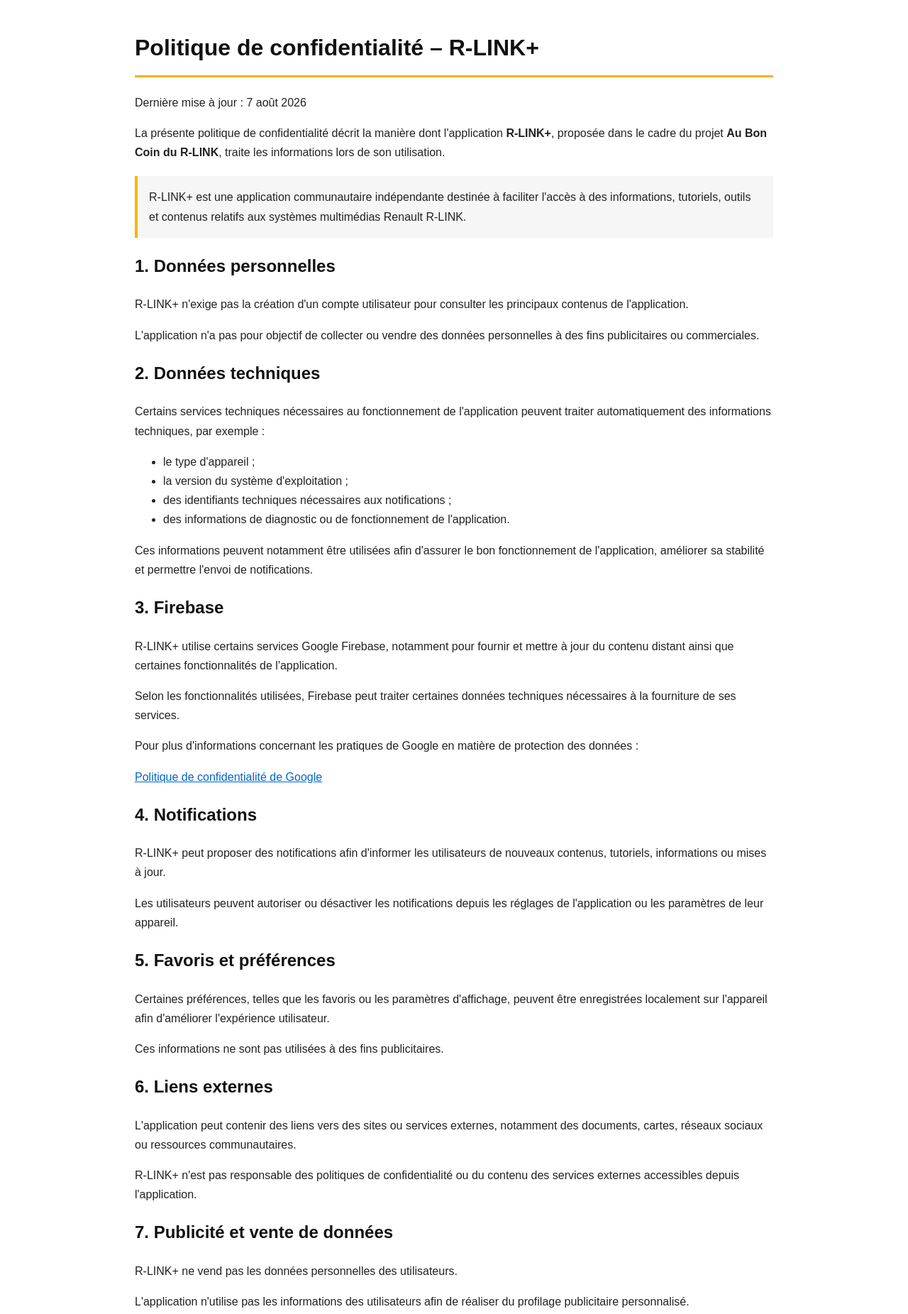
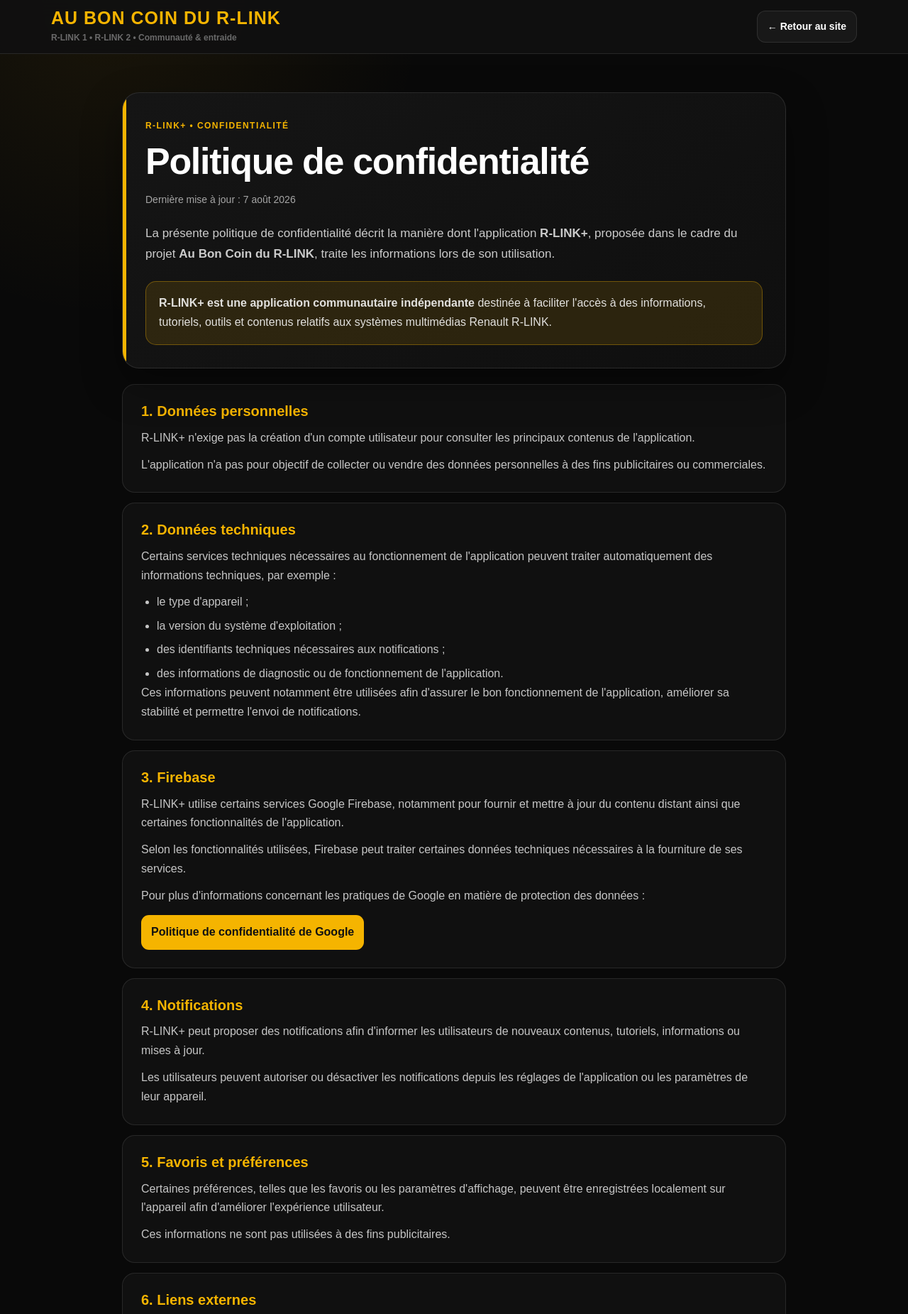
Before and after one commit to auboncoindurlink/rlinkplus-privacy, a plain HTML site: page index.html in a window 1280 px wide. Shown: the top 1851 px of the page at 71% size. Drawn offline with Linux system fonts and the light colour scheme.

Commit message:
changement theme graphique

```diff
--- a/index.html
+++ b/index.html
@@ -3,213 +3,236 @@
 <head>
   <meta charset="UTF-8">
   <meta name="viewport" content="width=device-width, initial-scale=1.0">
+  <meta name="theme-color" content="#101010">
   <title>Politique de confidentialité – R-LINK+</title>
   <style>
-    body {
-      font-family: Arial, sans-serif;
-      max-width: 900px;
-      margin: 40px auto;
-      padding: 0 20px;
-      line-height: 1.7;
-      color: #222;
-      background: #fff;
+
+:root{
+  --bg:#090909;
+  --panel:#101010;
+  --panel-2:#151515;
+  --text:#ffffff;
+  --muted:rgba(255,255,255,.62);
+  --muted-2:rgba(255,255,255,.38);
+  --line:rgba(255,255,255,.10);
+  --accent:#f5b400;
+  --accent-soft:rgba(245,180,0,.12);
+  --accent-line:rgba(245,180,0,.34);
+  --shadow:0 22px 55px rgba(0,0,0,.35);
+}
+*{box-sizing:border-box}
+html{scroll-behavior:smooth}
+body{
+  margin:0;
+  background:
+    radial-gradient(circle at 12% 0%, rgba(245,180,0,.07), transparent 28rem),
+    var(--bg);
+  color:var(--text);
+  font-family:Arial,Helvetica,sans-serif;
+  line-height:1.68;
+  -webkit-font-smoothing:antialiased;
+}
+a{color:var(--accent);text-decoration:none}
+a:hover{text-decoration:underline}
+.site-header{
+  position:sticky;top:0;z-index:20;
+  background:rgba(16,16,16,.95);
+  backdrop-filter:blur(12px);
+  border-bottom:1px solid var(--line);
+}
+.header-inner{
+  max-width:1180px;margin:0 auto;
+  min-height:74px;padding:12px 22px;
+  display:flex;align-items:center;justify-content:space-between;gap:20px;
+}
+.brand{min-width:0}
+.brand-title{
+  color:var(--accent);
+  font-size:clamp(18px,3vw,25px);
+  line-height:1.05;font-weight:900;letter-spacing:.04em;
+}
+.brand-subtitle{
+  margin-top:5px;color:var(--muted-2);
+  font-size:12px;font-weight:700;
+}
+.back-link{
+  display:inline-flex;align-items:center;gap:8px;
+  padding:10px 14px;border:1px solid var(--line);
+  border-radius:12px;background:rgba(255,255,255,.04);
+  color:#fff;font-weight:700;font-size:14px;white-space:nowrap;
+}
+.back-link:hover{
+  border-color:var(--accent-line);
+  background:var(--accent-soft);
+  text-decoration:none;
+}
+main{max-width:980px;margin:0 auto;padding:54px 22px 72px}
+.hero{
+  position:relative;overflow:hidden;
+  padding:32px;border:1px solid var(--line);
+  border-radius:24px;background:linear-gradient(145deg,#151515,#0f0f0f);
+  box-shadow:var(--shadow);
+}
+.hero:before{
+  content:"";position:absolute;inset:0 auto 0 0;width:5px;background:var(--accent);
+}
+.eyebrow{
+  display:inline-flex;align-items:center;gap:8px;
+  margin-bottom:12px;color:var(--accent);
+  font-size:12px;font-weight:900;letter-spacing:.12em;text-transform:uppercase;
+}
+h1{margin:0;font-size:clamp(30px,6vw,52px);line-height:1.06;letter-spacing:-.025em}
+.updated{margin:15px 0 0;color:var(--muted);font-size:14px}
+.intro{margin:22px 0 0;color:rgba(255,255,255,.78);font-size:17px}
+.notice{
+  margin:24px 0 0;padding:17px 18px;
+  border:1px solid var(--accent-line);
+  border-radius:15px;background:var(--accent-soft);
+  color:rgba(255,255,255,.86);
+}
+.content{display:grid;gap:14px;margin-top:22px}
+.section{
+  padding:25px 26px;border:1px solid var(--line);
+  border-radius:18px;background:var(--panel);
+}
+.section h2{
+  margin:0 0 11px;color:var(--accent);
+  font-size:20px;line-height:1.28;
+}
+.section p{margin:0;color:rgba(255,255,255,.76)}
+.section p+p{margin-top:11px}
+.section ul{margin:10px 0 0;padding-left:22px;color:rgba(255,255,255,.76)}
+.section li+li{margin-top:7px}
+.external-link,
+.mail{
+  display:inline-flex;margin-top:13px;padding:11px 14px;
+  background:var(--accent);color:#111!important;border-radius:11px;
+  font-weight:900;
+}
+.external-link:hover,.mail:hover{text-decoration:none;filter:brightness(1.04)}
+footer{
+  max-width:980px;margin:0 auto 30px;padding:0 22px;
+  text-align:center;color:var(--muted-2);font-size:13px;
+}
+.footer-line{border-top:1px solid var(--line);padding-top:25px}
+@media(max-width:640px){
+  .header-inner{padding:11px 16px;min-height:68px}
+  .brand-subtitle{display:none}
+  .back-link{padding:9px 11px;font-size:12px}
+  main{padding:30px 15px 52px}
+  .hero{padding:25px 20px;border-radius:19px}
+  .section{padding:21px 19px;border-radius:15px}
+  .intro{font-size:16px}
 }
 
-    h1, h2 {
-      color: #111;
-    }
-
-    h1 {
-      border-bottom: 3px solid #f5b400;
-      padding-bottom: 12px;
-    }
-
-    a {
-      color: #0066cc;
-    }
-
-    .box {
-      background: #f6f6f6;
-      border-left: 4px solid #f5b400;
-      padding: 16px;
-      margin: 20px 0;
-    }
-
-    footer {
-      margin-top: 50px;
-      padding-top: 20px;
-      border-top: 1px solid #ddd;
-      color: #666;
-      font-size: 0.95em;
-    }
   </style>
 </head>
-
 <body>
 
-<h1>Politique de confidentialité – R-LINK+</h1>
+<header class="site-header">
+  <div class="header-inner">
+    <div class="brand">
+      <div class="brand-title">AU BON COIN DU R-LINK</div>
+      <div class="brand-subtitle">R-LINK 1 • R-LINK 2 • Communauté & entraide</div>
+    </div>
+    <a class="back-link" href="https://www.auboncoindu-rlink.fr/">← Retour au site</a>
+  </div>
+</header>
 
-<p>
-Dernière mise à jour : 7 août 2026
-</p>
-
-<p>
+<main>
+  <section class="hero">
+    <div class="eyebrow">R-LINK+ • Confidentialité</div>
+    <h1>Politique de confidentialité</h1>
+    <p class="updated">Dernière mise à jour : 7 août 2026</p>
+    <p class="intro">
       La présente politique de confidentialité décrit la manière dont l'application
       <strong>R-LINK+</strong>, proposée dans le cadre du projet
       <strong>Au Bon Coin du R-LINK</strong>, traite les informations lors de son utilisation.
     </p>
-
-<div class="box">
-R-LINK+ est une application communautaire indépendante destinée à faciliter
+    <div class="notice">
+      <strong>R-LINK+ est une application communautaire indépendante</strong> destinée à faciliter
       l'accès à des informations, tutoriels, outils et contenus relatifs aux systèmes
       multimédias Renault R-LINK.
     </div>
+  </section>
 
+  <div class="content">
+    <section class="section">
       <h2>1. Données personnelles</h2>
+      <p>R-LINK+ n'exige pas la création d'un compte utilisateur pour consulter les principaux contenus de l'application.</p>
+      <p>L'application n'a pas pour objectif de collecter ou vendre des données personnelles à des fins publicitaires ou commerciales.</p>
+    </section>
 
-<p>
-R-LINK+ n'exige pas la création d'un compte utilisateur pour consulter les
-principaux contenus de l'application.
-</p>
-
-<p>
-L'application n'a pas pour objectif de collecter ou vendre des données
-personnelles à des fins publicitaires ou commerciales.
-</p>
-
+    <section class="section">
       <h2>2. Données techniques</h2>
-
-<p>
-Certains services techniques nécessaires au fonctionnement de l'application
-peuvent traiter automatiquement des informations techniques, par exemple :
-</p>
-
+      <p>Certains services techniques nécessaires au fonctionnement de l'application peuvent traiter automatiquement des informations techniques, par exemple :</p>
       <ul>
         <li>le type d'appareil ;</li>
         <li>la version du système d'exploitation ;</li>
         <li>des identifiants techniques nécessaires aux notifications ;</li>
         <li>des informations de diagnostic ou de fonctionnement de l'application.</li>
       </ul>
+      <p>Ces informations peuvent notamment être utilisées afin d'assurer le bon fonctionnement de l'application, améliorer sa stabilité et permettre l'envoi de notifications.</p>
+    </section>
 
-<p>
-Ces informations peuvent notamment être utilisées afin d'assurer le bon
-fonctionnement de l'application, améliorer sa stabilité et permettre
-l'envoi de notifications.
-</p>
+    <section class="section">
+      <h2>3. Firebase</h2>
+      <p>R-LINK+ utilise certains services Google Firebase, notamment pour fournir et mettre à jour du contenu distant ainsi que certaines fonctionnalités de l'application.</p>
+      <p>Selon les fonctionnalités utilisées, Firebase peut traiter certaines données techniques nécessaires à la fourniture de ses services.</p>
+      <p>Pour plus d'informations concernant les pratiques de Google en matière de protection des données :</p>
+      <a class="external-link" href="https://policies.google.com/privacy" target="_blank" rel="noopener noreferrer">Politique de confidentialité de Google</a>
+    </section>
 
-<h2>3. Firebase</h2>
+    <section class="section">
+      <h2>4. Notifications</h2>
+      <p>R-LINK+ peut proposer des notifications afin d'informer les utilisateurs de nouveaux contenus, tutoriels, informations ou mises à jour.</p>
+      <p>Les utilisateurs peuvent autoriser ou désactiver les notifications depuis les réglages de l'application ou les paramètres de leur appareil.</p>
+    </section>
 
-<p>
-R-LINK+ utilise certains services Google Firebase, notamment pour fournir et
-mettre à jour du contenu distant ainsi que certaines fonctionnalités de
-l'application.
-</p>
+    <section class="section">
+      <h2>5. Favoris et préférences</h2>
+      <p>Certaines préférences, telles que les favoris ou les paramètres d'affichage, peuvent être enregistrées localement sur l'appareil afin d'améliorer l'expérience utilisateur.</p>
+      <p>Ces informations ne sont pas utilisées à des fins publicitaires.</p>
+    </section>
 
-<p>
-Selon les fonctionnalités utilisées, Firebase peut traiter certaines données
-techniques nécessaires à la fourniture de ses services.
-</p>
+    <section class="section">
+      <h2>6. Liens externes</h2>
+      <p>L'application peut contenir des liens vers des sites ou services externes, notamment des documents, cartes, réseaux sociaux ou ressources communautaires.</p>
+      <p>R-LINK+ n'est pas responsable des politiques de confidentialité ou du contenu des services externes accessibles depuis l'application.</p>
+    </section>
 
-<p>
-Pour plus d'informations concernant les pratiques de Google en matière de
-protection des données :
-</p>
+    <section class="section">
+      <h2>7. Publicité et vente de données</h2>
+      <p>R-LINK+ ne vend pas les données personnelles des utilisateurs.</p>
+      <p>L'application n'utilise pas les informations des utilisateurs afin de réaliser du profilage publicitaire personnalisé.</p>
+    </section>
 
-<p>
-<a href="https://policies.google.com/privacy" target="_blank">
-Politique de confidentialité de Google
-</a>
-</p>
+    <section class="section">
+      <h2>8. Sécurité</h2>
+      <p>Des mesures raisonnables sont mises en œuvre afin de protéger les informations et les services utilisés par l'application contre les accès non autorisés, les pertes ou les utilisations abusives.</p>
+    </section>
 
-<h2>4. Notifications</h2>
+    <section class="section">
+      <h2>9. Enfants</h2>
+      <p>R-LINK+ n'est pas spécifiquement destinée aux enfants et ne cherche pas intentionnellement à collecter des données personnelles concernant des enfants.</p>
+    </section>
 
-<p>
-R-LINK+ peut proposer des notifications afin d'informer les utilisateurs de
-nouveaux contenus, tutoriels, informations ou mises à jour.
-</p>
+    <section class="section">
+      <h2>10. Modification de cette politique</h2>
+      <p>Cette politique de confidentialité pourra être modifiée afin de tenir compte des évolutions de l'application, de ses fonctionnalités ou des obligations réglementaires.</p>
+      <p>La date de dernière mise à jour indiquée en haut de cette page permettra d'identifier la version applicable.</p>
+    </section>
 
-<p>
-Les utilisateurs peuvent autoriser ou désactiver les notifications depuis les
-réglages de l'application ou les paramètres de leur appareil.
-</p>
-
-<h2>5. Favoris et préférences</h2>
-
-<p>
-Certaines préférences, telles que les favoris ou les paramètres d'affichage,
-peuvent être enregistrées localement sur l'appareil afin d'améliorer
-l'expérience utilisateur.
-</p>
-
-<p>
-Ces informations ne sont pas utilisées à des fins publicitaires.
-</p>
-
-<h2>6. Liens externes</h2>
-
-<p>
-L'application peut contenir des liens vers des sites ou services externes,
-notamment des documents, cartes, réseaux sociaux ou ressources communautaires.
-</p>
-
-<p>
-R-LINK+ n'est pas responsable des politiques de confidentialité ou du contenu
-des services externes accessibles depuis l'application.
-</p>
-
-<h2>7. Publicité et vente de données</h2>
-
-<p>
-R-LINK+ ne vend pas les données personnelles des utilisateurs.
-</p>
-
-<p>
-L'application n'utilise pas les informations des utilisateurs afin de réaliser
-du profilage publicitaire personnalisé.
-</p>
-
-<h2>8. Sécurité</h2>
-
-<p>
-Des mesures raisonnables sont mises en œuvre afin de protéger les informations
-et les services utilisés par l'application contre les accès non autorisés,
-les pertes ou les utilisations abusives.
-</p>
-
-<h2>9. Enfants</h2>
-
-<p>
-R-LINK+ n'est pas spécifiquement destinée aux enfants et ne cherche pas
-intentionnellement à collecter des données personnelles concernant des enfants.
-</p>
-
-<h2>10. Modification de cette politique</h2>
-
-<p>
-Cette politique de confidentialité pourra être modifiée afin de tenir compte
-des évolutions de l'application, de ses fonctionnalités ou des obligations
-réglementaires.
-</p>
-
-<p>
-La date de dernière mise à jour indiquée en haut de cette page permettra
-d'identifier la version applicable.
-</p>
-
+    <section class="section">
       <h2>11. Contact</h2>
-
-<p>
-Pour toute question concernant cette politique de confidentialité ou
-l'application R-LINK+, vous pouvez nous contacter à l'adresse suivante :
-</p>
-
-<p>
-<strong>auboncoindurlink2@gmail.com</strong>
-</p>
+      <p>Pour toute question concernant cette politique de confidentialité ou l'application R-LINK+, vous pouvez nous contacter à l'adresse suivante :</p>
+      <a class="mail" href="mailto:auboncoindurlink2@gmail.com">auboncoindurlink2@gmail.com</a>
+    </section>
+  </div>
+</main>
 
 <footer>
-R-LINK+ – Au Bon Coin du R-LINK<br>
-Application communautaire indépendante.
+  <div class="footer-line">R-LINK+ • Au Bon Coin du R-LINK<br>Application communautaire indépendante.</div>
 </footer>
 
 </body>
```
Lines whose indentation alone changed are shown as unchanged.
